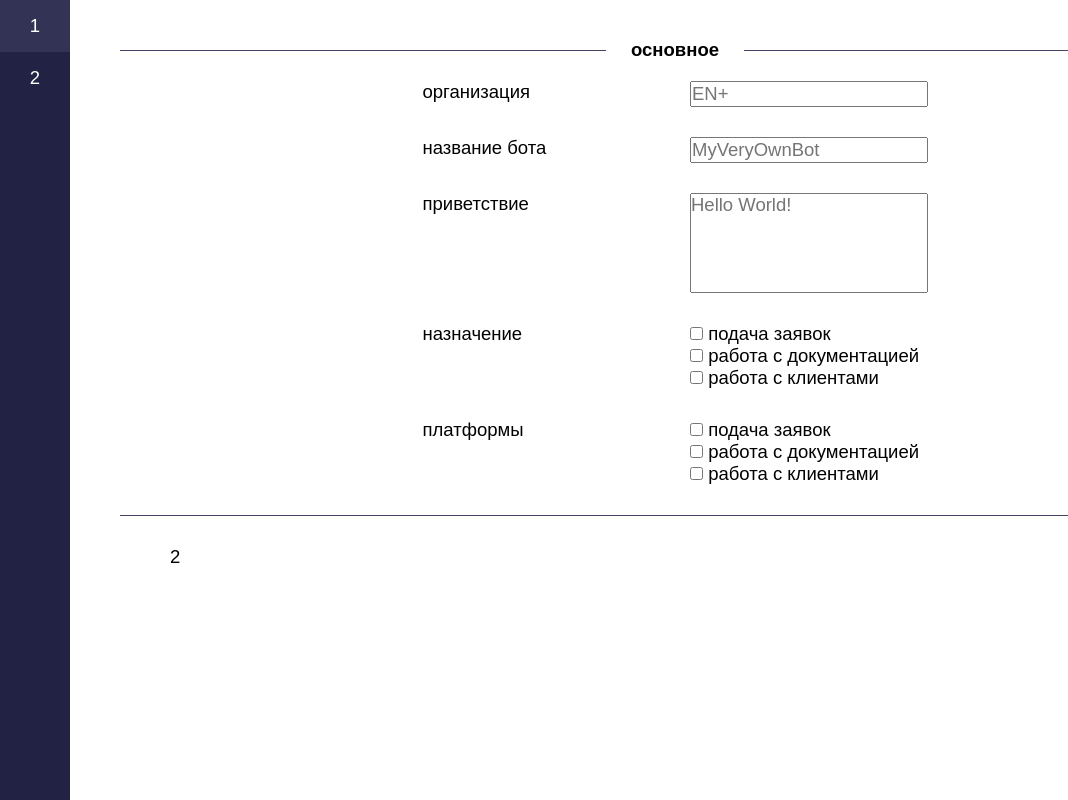
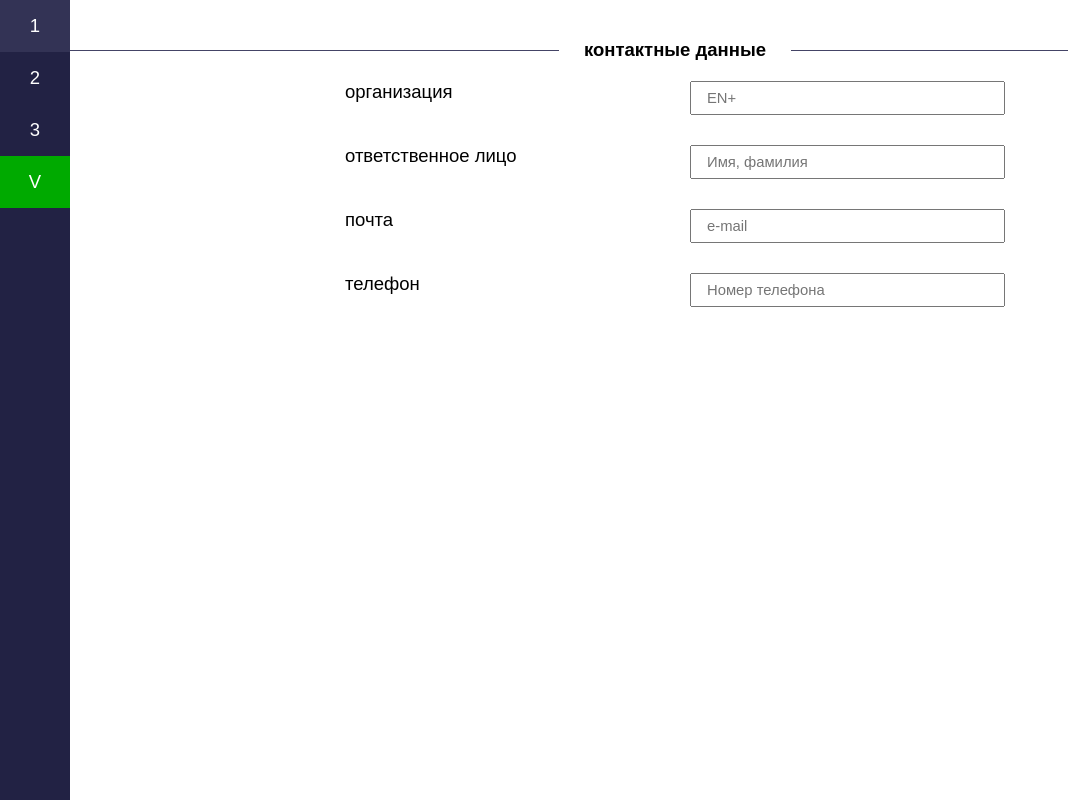
Before and after one commit to Amerohful/enplus, a PHP site: page /apps/constructor.html in a window 1280 px wide. Shown: the whole page, without its empty margins (0-1068 px from the left). Run offline with PHP 8.4, Linux system fonts and the light colour scheme.

Commit message:
Splited on 3 steps: reg, base, operating.
operating's still empty.

```diff
--- a/apps/constructor.html
+++ b/apps/constructor.html
@@ -13,16 +13,32 @@
 
     <div id="constructor">
         <nav class="side-menu">
-            <a href="#" class="side-menu-item" data-item-name="main" onclick="sideMenuItemClick(this)">1</a>
-            <a href="#" class="side-menu-item" data-item-name="notmain" onclick="sideMenuItemClick(this)">2</a>
+            <a href="#" class="side-menu-item" data-item-name="reg" onclick="sideMenuItemClick(this)">1</a>
+            <a href="#" class="side-menu-item" data-item-name="main" onclick="sideMenuItemClick(this)">2</a>
+            <a href="#" class="side-menu-item" data-item-name="options" onclick="sideMenuItemClick(this)">3</a>
+
+            <a href="#" class="side-menu-item" style='background: #0a0;'data-item-name="notmain" onclick="alert('that is your bot')">V</a>
         </nav>
         <main id="main">
-            <section data-section-name="main">
-                <h2>основное</h2>
+            <section data-section-name="reg">
+                <h2>контактные данные</h2>
                 <div class="container">
                     <label>организация</label>
                     <input type="text" placeholder="EN+">
 
+                    <label>ответственное лицо</label>
+                    <input type="text" placeholder="Имя, фамилия">
+
+                    <label>почта</label>
+                    <input type="text" placeholder="e-mail">
+
+                    <label>телефон</label>
+                    <input type="text" placeholder="Номер телефона">
+                </div>
+            </section>
+            <section data-section-name="main" class="hidden">
+                <h2>основное</h2>
+                <div class="container">
                     <label>название бота</label>
                     <input type="text" placeholder="MyVeryOwnBot">
 
@@ -43,18 +59,31 @@
 
                     <label>платформы</label>
                     <form action="">
-                        <input type="checkbox" id="req">
-                        <label for="req">подача заявок</label><br>
+                        <label for="platfotm-tlgr">
+                            <input type="checkbox" id="platfotm-tlgr" class="chck-platform">
+                            telegram
+                        </label>
+                        <input type="text" placeholder="token">
+                        <br>
 
-                        <input type="checkbox" id="1s" name="dest">
-                        <label for="1s">работа с документацией</label><br>
+                        <input type="checkbox" id="platform-whapp" class="chck-platform" disabled>
+                        <label for="platform-whapp">whatsapp</label>
+                        <input type="text" placeholder="token" disabled>
+                        <br>
 
-                        <input type="checkbox" id="clients" name="dest">
-                        <label for="clients">работа с клиентами</label>
+                        <input type="checkbox" id="platform-viber" class="chck-platform" disabled>
+                        <label for="platform-viber">viber</label>
+                        <input type="text" placeholder="token" disabled>
+                        <br>
+
+                        <input type="checkbox" id="platform-vidget" class="chck-platform" disabled>
+                        <label for="platform-vidget">виджет на сайт</label>
                     </form>
                 </div>
             </section>
-            <section data-section-name="notmain">2</section>
+            <section data-section-name="options" class="hidden">
+                <h2>методы обработки</h2>
+            </section>
         </main>
     </div>
 
--- a/apps/style.css
+++ b/apps/style.css
@@ -39,13 +39,13 @@ body {
   flex: 1 1 auto;
   display: flex;
   flex-direction: column;
-  padding: 50px;
+  padding: 50px 0;
   max-height: 100%;
-  overflow: scroll;
+  overflow-y: scroll;
 }
 #constructor main section {
   position: relative;
-  padding: 30px 50px;
+  padding: 30px 0;
   border-top: solid #446 1px;
 }
 #constructor main section.hidden {
@@ -60,7 +60,9 @@ body {
   background: #ffffff;
 }
 #constructor main section .container {
-  width: 50%;
+  padding: 0 20px;
+  width: 100%;
+  max-width: 700px;
   margin: 0 auto;
   display: grid;
   grid-template-columns: 1fr 1fr;
@@ -69,6 +71,8 @@ body {
 }
 #constructor main section .container *[type=text] {
   width: 100%;
+  padding: 7px 15px;
+  font-size: 0.8em;
 }
 #constructor main section .container textarea {
   height: 100px;
--- a/apps/style.scss
+++ b/apps/style.scss
@@ -37,13 +37,13 @@ body {
     flex: 1 1 auto;
     display: flex;
     flex-direction: column;
-    padding: 50px;
+    padding: 50px 0;
     max-height: 100%;
-    overflow: scroll;
+    overflow-y: scroll;
     section {
       position: relative;
-      padding: 30px 50px;
-      border-top: solid #446 1px ;
+      padding: 30px 0;
+      border-top: solid #446 1px;
       &.hidden {
         display: none;
       }
@@ -58,7 +58,9 @@ body {
       }
 
       .container {
-        width: 50%;
+        padding: 0 20px;
+        width: 100%;
+        max-width: 700px;
         margin: 0 auto;
         display: grid;
         grid-template-columns: 1fr 1fr;
@@ -67,7 +69,10 @@ body {
 
         *[type="text"] {
           width: 100%;
+          padding: 7px 15px;
+          font-size: 0.8em;
         }
+
 
         textarea {
           height: 100px;
```
Also changed, not shown: 1 other file.
